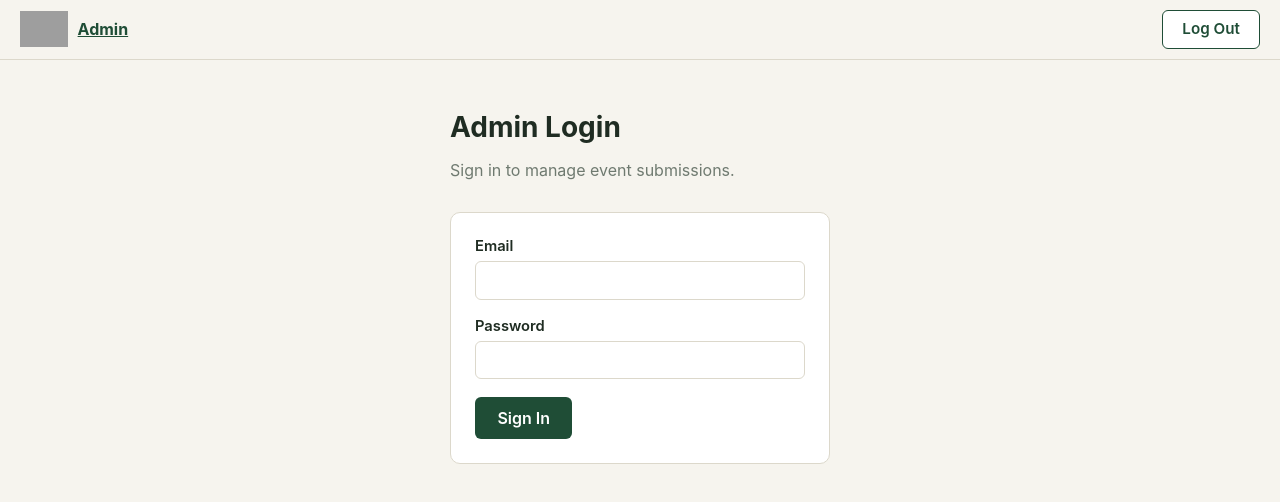
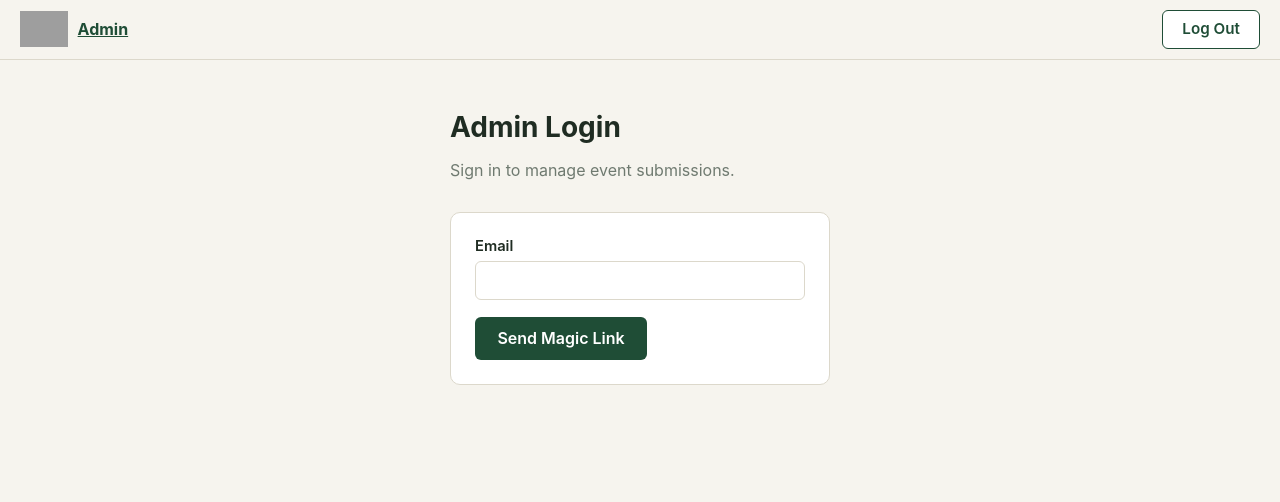
Before and after one commit to tourismmidsouth/events-blues, a Next.js app: page /admin/login in a window 1280 px wide. Shown: the top 502 px of the page. Built offline with nearby package versions, Linux system fonts and the light colour scheme; grey boxes are pictures that could not be loaded.

Commit message:
Switch admin sign-in to Supabase magic link
Replaces password-based login with signInWithOtp, and adds an
/auth/callback route to exchange the emailed code for a session.

```diff
--- a/src/app/admin/login/LoginForm.tsx
+++ b/src/app/admin/login/LoginForm.tsx
@@ -1,15 +1,13 @@
 "use client";
 
 import { useState } from "react";
-import { useRouter } from "next/navigation";
 import { createClient } from "@/lib/supabase/client";
 
 export default function LoginForm() {
-  const router = useRouter();
   const [email, setEmail] = useState("");
-  const [password, setPassword] = useState("");
   const [error, setError] = useState<string | null>(null);
   const [loading, setLoading] = useState(false);
+  const [sent, setSent] = useState(false);
 
   async function handleSubmit(event: React.FormEvent) {
     event.preventDefault();
@@ -17,19 +15,30 @@ export default function LoginForm() {
     setLoading(true);
 
     const supabase = createClient();
-    const { error: signInError } = await supabase.auth.signInWithPassword({
+    const { error: signInError } = await supabase.auth.signInWithOtp({
       email,
-      password,
+      options: {
+        emailRedirectTo: `${window.location.origin}/auth/callback`,
+      },
     });
 
+    setLoading(false);
+
     if (signInError) {
-      setError("Invalid email or password.");
-      setLoading(false);
+      setError("Unable to send sign-in link. Please try again.");
       return;
     }
 
-    router.push("/admin/events");
-    router.refresh();
+    setSent(true);
+  }
+
+  if (sent) {
+    return (
+      <p>
+        Check <strong>{email}</strong> for a sign-in link. You can close this
+        tab after clicking it.
+      </p>
+    );
   }
 
   return (
@@ -45,21 +54,10 @@ export default function LoginForm() {
           autoComplete="email"
         />
       </div>
-      <div className="field">
-        <label htmlFor="password">Password</label>
-        <input
-          id="password"
-          type="password"
-          required
-          value={password}
-          onChange={(e) => setPassword(e.target.value)}
-          autoComplete="current-password"
-        />
-      </div>
       {error && <p className="error-text">{error}</p>}
       <div>
         <button type="submit" className="primary" disabled={loading}>
-          {loading ? "Signing in…" : "Sign In"}
+          {loading ? "Sending link…" : "Send Magic Link"}
         </button>
       </div>
     </form>
```
Also changed, not shown: src/app/auth/callback/route.ts (added, +18 -0 lines).
